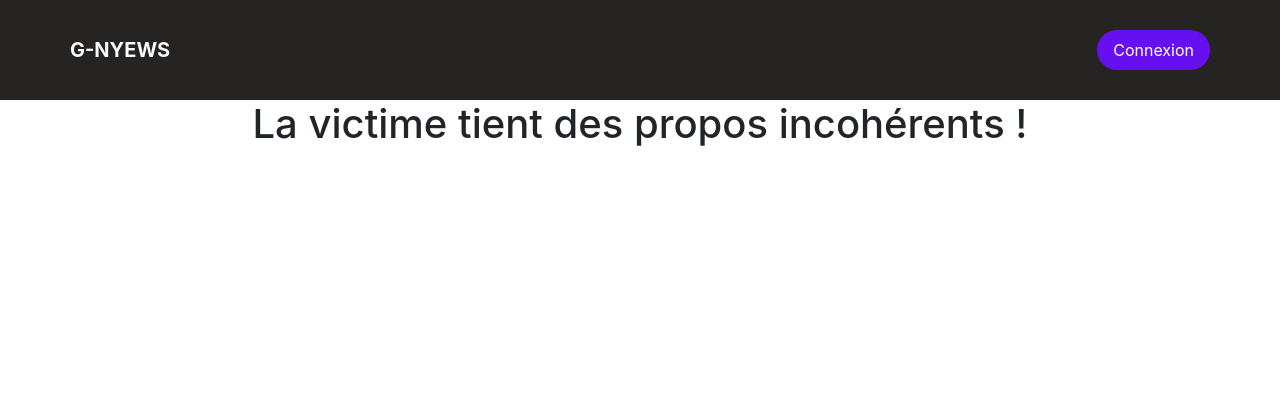
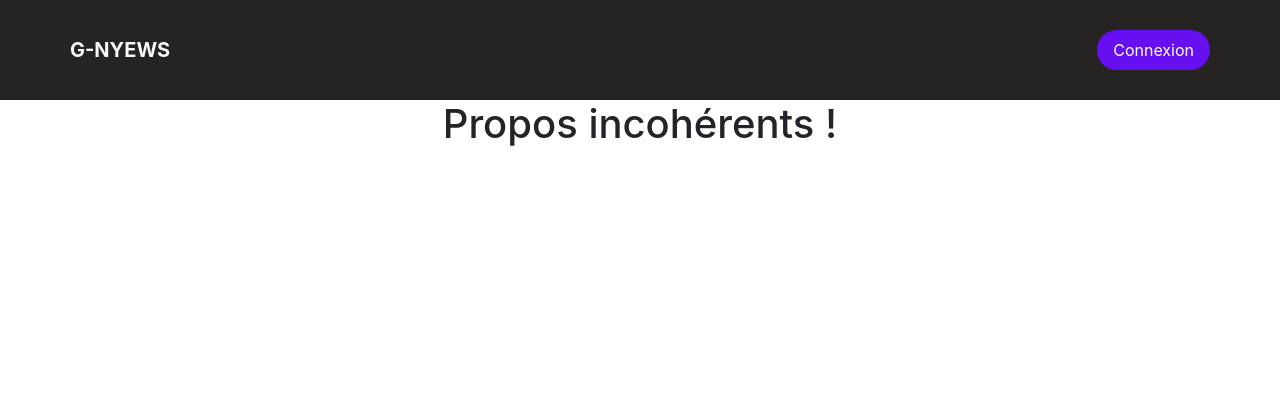
Before and after one commit to YannickBOYER/PHP-G-NYEWS, a PHP site: page /?action=LIEN3 in a window 1280 px wide. Shown: the top 420 px of the page. Run offline with PHP 8.4, Linux system fonts and the light colour scheme; some libraries are stand-ins or nearby versions.

Commit message:
petits changements (message vue erreur)

```diff
--- a/controleurs/CtrlUser.php
+++ b/controleurs/CtrlUser.php
@@ -21,7 +21,7 @@ class CtrlUser{
                     $this->allerAArticle();
                     break;
                 default:
-                    $tVueErreur[] =	"La victime tient des propos incohérents !";
+                    $tVueErreur[] =	"Propos incohérents !";
                     require ($rep.$vues['erreur']);
                     break;
             }
```
